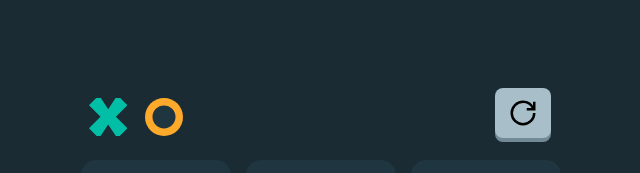
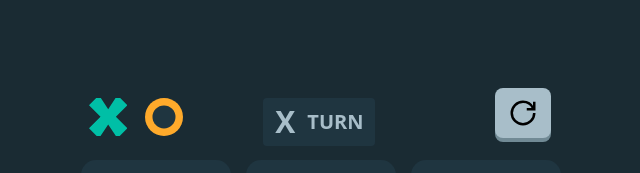
Before and after one commit to sachinkumar-1309/next-tic-tac-toe, a Next.js app: page / in a window 1280 px wide. Shown: the top 173 px of the page, without its empty margins (319-959 px from the left). Built offline with nearby package versions, Linux system fonts and the light colour scheme.

Commit message:
added current player

```diff
--- a/src/app/components/TicTacToe.jsx
+++ b/src/app/components/TicTacToe.jsx
@@ -1,161 +1,3 @@
-// "use client";
-// import React, { useState } from "react";
-
-// function Square({ value, onSquareClick }) {
-//   return (
-//     <div
-//       className="bg-slate-900 relative rounded w-20 h-20 font-bold flex justify-center items-center
-//       drop-shadow-[18px_10px_10px_black] m-4 text-3xl text-white hover:scale-110 selection:bg-transparent selection:text-blue-600"
-//       onClick={onSquareClick}>
-//       {value}
-//     </div>
-//   );
-// }
-
-// function Board() {
-//   const [xIsNext, setXIsNext] = useState(true);
-//   const [Squares, setSquares] = useState(Array(9).fill(null));
-
-//   let status = [];
-//   const winner = calculateWinner(Squares);
-//   if (winner) {
-//     status = "Winner: " + winner;
-//   } else {
-//     status = "Next player: " + (xIsNext ? "X" : "O");
-//   }
-
-//   function handleClick(i) {
-//     if (Squares[i] || calculateWinner(Squares)) {
-//       return;
-//     }
-//     const nextSquares = Squares.slice();
-//     if (xIsNext) {
-//       nextSquares[i] = "X";
-//     } else {
-//       nextSquares[i] = "O";
-//     }
-
-//     setSquares(nextSquares);
-//     setXIsNext(!xIsNext);
-//   }
-//   const resetGame = () => {
-//     setBoard(initialBoard);
-//     setCurrentPlayer('X');
-//     setGameActive(true);
-//   };
-
-//   return (
-//     <>
-//       <div className="flex flex-col">
-//         <div className="">
-//           <h1 className="text-4xl font-sans font-bold drop-shadow-[8px_4px_11px_white] text-gray-200 selection:bg-transparent selection:text-gray-800 py-5 mb-3 ml-4 text-left ">
-//             {status}
-//           </h1>
-//         </div>
-//         <div className="w-full">
-//           <div className="flex ">
-//             <Square
-//               value={Squares[0]}
-//               onSquareClick={() => {
-//                 handleClick(0);
-//               }}
-//             />
-//             <Square
-//               value={Squares[1]}
-//               onSquareClick={() => {
-//                 handleClick(1);
-//               }}
-//             />
-//             <Square
-//               value={Squares[2]}
-//               onSquareClick={() => {
-//                 handleClick(2);
-//               }}
-//             />
-//           </div>
-
-//           <div className="flex">
-//             <Square
-//               value={Squares[3]}
-//               onSquareClick={() => {
-//                 handleClick(3);
-//               }}
-//             />
-//             <Square
-//               value={Squares[4]}
-//               onSquareClick={() => {
-//                 handleClick(4);
-//               }}
-//             />
-//             <Square
-//               value={Squares[5]}
-//               onSquareClick={() => {
-//                 handleClick(5);
-//               }}
-//             />
-//           </div>
-
-//           <div className="flex">
-//             <Square
-//               value={Squares[6]}
-//               onSquareClick={() => {
-//                 handleClick(6);
-//               }}
-//             />
-//             <Square
-//               value={Squares[7]}
-//               onSquareClick={() => {
-//                 handleClick(7);
-//               }}
-//             />
-//             <Square
-//               value={Squares[8]}
-//               onSquareClick={() => {
-//                 handleClick(8);
-//               }}
-//             />
-//           </div>
-//         </div>
-//       </div>
-//     </>
-//   );
-// }
-
-// const page = () => {
-//   const [xIsNext, setXIsNext] = useState(true);
-//   const [history, setHistory] = useState(Array(9).fill(null));
-
-//   return (
-//     <div className="game w-full h-screen flex ">
-//       <div className="game-board w-full flex justify-center items-center">
-//         <Board />
-//       </div>
-//       <div className="game-info"></div>
-//     </div>
-//   );
-// };
-
-// function calculateWinner(Squares) {
-//   const lines = [
-//     [0, 1, 2],
-//     [3, 4, 5],
-//     [6, 7, 8],
-//     [0, 3, 6],
-//     [1, 4, 7],
-//     [2, 5, 8],
-//     [0, 4, 8],
-//     [2, 4, 6],
-//   ];
-//   for (let i = 0; i < lines.length; i++) {
-//     const [a, b, c] = lines[i];
-//     if (Squares[a] && Squares[a] === Squares[b] && Squares[a] === Squares[c]) {
-//       return Squares[a];
-//     }
-//   }
-//   return null;
-// }
-
-// export default page;
 "use client";
 import { useState } from "react";
 import styles from "./TicTacToe.module.css";
@@ -168,6 +10,7 @@ const TicTacToe = () => {
 	const [gameActive, setGameActive] = useState(true);
 
 	const handleCellClick = (index) => {
+		console.log(index);
 		if (board[index] || !gameActive) return;
 
 		const newBoard = [...board];
@@ -215,12 +58,16 @@ const TicTacToe = () => {
 
 	return (
 		<div className="relative flex justify-center items-center ">
+			<div className="">
 				<div className={styles.gameBoard}>
 					<div className="absolute top-[-13%] left-2 w-24 h-24">
 						<div className={styles.cross}></div>
 					</div>
 					<div className="absolute top-[-13%] left-16 w-24 h-24">
 						<div className={styles.circle}></div>
+					</div>
+					<div className="absolute px-2 rounded top-[-13%] left-[38%] w-28 bg-[#1f3540] h-12 text-[#a8bec9] font-extrabold text-3xl">
+						<div className="h-full w-full flex justify-center items-center text-[#a8bec9] ">{currentPlayer == "cross" ? "X" : "O"} <span className="ml-3 text-xl font-bold">TURN</span></div>
 					</div>
 
 					<button className={styles.resetButton} onClick={resetGame}>
@@ -237,6 +84,7 @@ const TicTacToe = () => {
 					))}
 				</div>
 			</div>
+		</div>
 	);
 };
 
--- a/src/app/page.js
+++ b/src/app/page.js
@@ -2,7 +2,7 @@ import TicTacToe from './components/TicTacToe';
 
 export default function page() {
   return (
-    <div className='w-full'>
+    <div className='w-screen flex justify-center items-center'>
       {/* <h1 className='mb-4 text-blue-300'>Tic Tac Toe</h1> */}
       <TicTacToe />
     </div>
```
Lines whose indentation alone changed are shown as unchanged.
